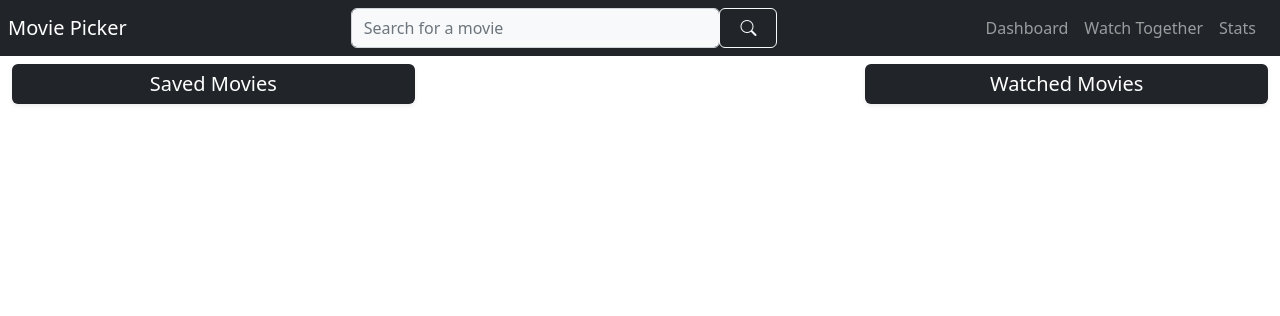
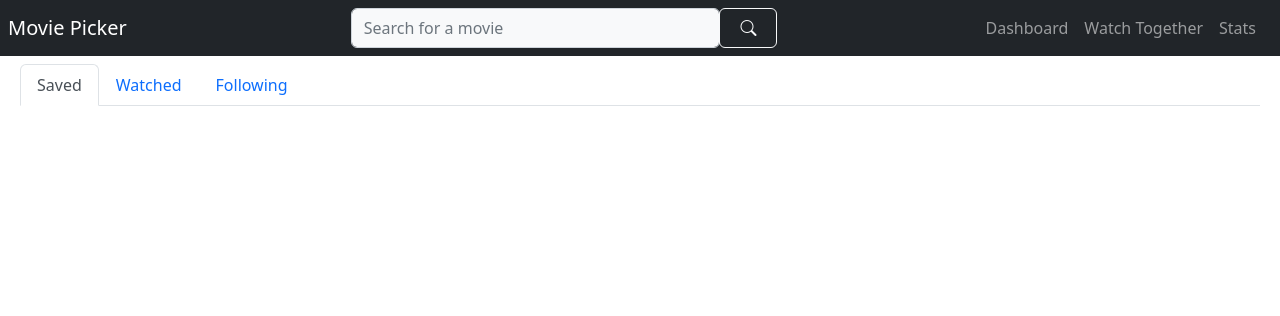
Before and after one commit to ehansen8/moviefinder, a Django app: template movies/templates/movies/user.html in a window 1280 px wide. Shown: the top 316 px of the page. Run offline with Django 4.2, Linux system fonts and the light colour scheme; the template is opened without the code that fills it, so the values that code supplies are empty; style sheets or scripts are compiled from the project's sources; parts of the project's set-up code (start-up, migrations or seed data) failed here and were passed over; some libraries are stand-ins or nearby versions.

Commit message:
New user view / Default images / fixed filtering

```diff
--- a/movies/templates/movies/movie-detail-modal.html
+++ b/movies/templates/movies/movie-detail-modal.html
@@ -92,8 +92,8 @@
                                     <div>&nbsp</div>
                                     {% endif %}
                                     <img class="w-100 rounded"
-                                        src="{{a.image_url}}"
-                                        alt="a.name photo">
+                                        src="{{a.image}}"
+                                        alt="{{a.name}} photo">
                                     <div>{{a.name}}</div>
                                 </div>
                             </div>
--- a/movies/templates/movies/user.html
+++ b/movies/templates/movies/user.html
@@ -1,34 +1,73 @@
 {% extends 'base.html' %} {%block content%}
+<!-- context: saved_movies, ratings(watched_movies manager) -->
 <div class="container-fluid">
-  <div class="row justify-content-between">
-    <div
-      class="mt-2 col-sm-4 border-right border-2 border-dark d-flex flex-column"
-    >
-      <div
-        class="d-flex align-items-center justify-content-center text-white-50 bg-dark rounded shadow-sm"
-      >
-        <div class="h-100 p-2">
-          <h5 class="mb-0 text-white lh-100">Saved Movies</h5>
+  <ul class="nav nav-tabs m-2">
+    <li class="nav-item">
+      <a class="nav-link active"
+         aria-current="page"
+         href="#"
+         data-bs-toggle="tab"
+         data-bs-target="#saved-tab-content">Saved</a>
+    </li>
+    <li class="nav-item">
+      <a class="nav-link"
+         href="#"
+         data-bs-toggle="tab"
+         data-bs-target="#watched-tab-content">Watched</a>
+    </li>
+    <li class="nav-item">
+      <a class="nav-link"
+         href="#"
+         data-bs-toggle="tab"
+         data-bs-target="#following-tab-content">Following</a>
+    </li>
+  </ul>
+  <div class="tab-content">
+    <div id="saved-tab-content"
+         class="tab-pane fade show active"
+         id="home"
+         role="tabpanel"
+         aria-labelledby="home-tab">
+      <div class="d-flex justify-content-start flex-wrap">
+        {% for movie in saved_movies %}
+        <div class="col-lg-2 col-3 p-1">
+          {% include 'movies/movie-poster-with-modal.html' %}
+          <div class="d-flex justify-content-between h6">
+            <span class="text-truncate">{{ movie.title }}</span>
+            <span class="ms-2"
+                  style="color: #07a607">{{ movie.rating|floatformat:0 }}%</span>
+          </div>
         </div>
+        {% endfor %}
       </div>
-      {% for movie in saved_movies%}
-        {% include 'movies/movie-card.html' with movie=movie%}
-      {% endfor %}
     </div>
-    <div
-      class="mt-2 col-sm-4 border-left border-2 border-dark d-flex flex-column"
-    >
-      <div
-        class="d-flex align-items-center justify-content-center text-white-50 bg-dark rounded shadow-sm"
-      >
-        <div class="h-100 p-2">
-          <h5 class="mb-0 text-white lh-100">Watched Movies</h5>
+    <div id="watched-tab-content"
+         class="tab-pane fade"
+         id="profile"
+         role="tabpanel"
+         aria-labelledby="profile-tab">
+      <div class="d-flex justify-content-start flex-wrap">
+        {% for rating in ratings %}
+        {% with movie=rating.movie r=rating.rating %}
+        <div class="col-lg-2 col-3 px-1 mb-1">
+          {% include 'movies/movie-poster-with-modal.html' %}
+          <div class="d-flex flex-column h6">
+            <div class="text-truncate">{{ movie.title }}</div>
+            <div
+                 class="text-{% if r == 1 %}danger{% elif r == 2%}warning{% elif r == 3%}success{% else %}primary{% endif %}">
+              {{ rating.get_rating_display}}
+            </div>
+          </div>
         </div>
+        {% endwith %}
+        {% endfor %}
       </div>
-      {% for movie in watched_movies%}
-        {% include 'movies/movie-card.html' with movie=movie%}
-      {% endfor %}
     </div>
+    <div id="following-tab-content"
+         class="tab-pane fade"
+         id="contact"
+         role="tabpanel"
+         aria-labelledby="contact-tab">...</div>
   </div>
 </div>
 {%endblock content%}
```
Also changed, not shown: movies/helpers.py (+10 -9 lines), movies/models.py (+35 -16 lines), movies/templates/movies/movie-poster-with-modal.html (added, +11 -0 lines), movies/views.py (+4 -3 lines), movies/migrations/0016_alter_watchedmovie_rating.py (added).
